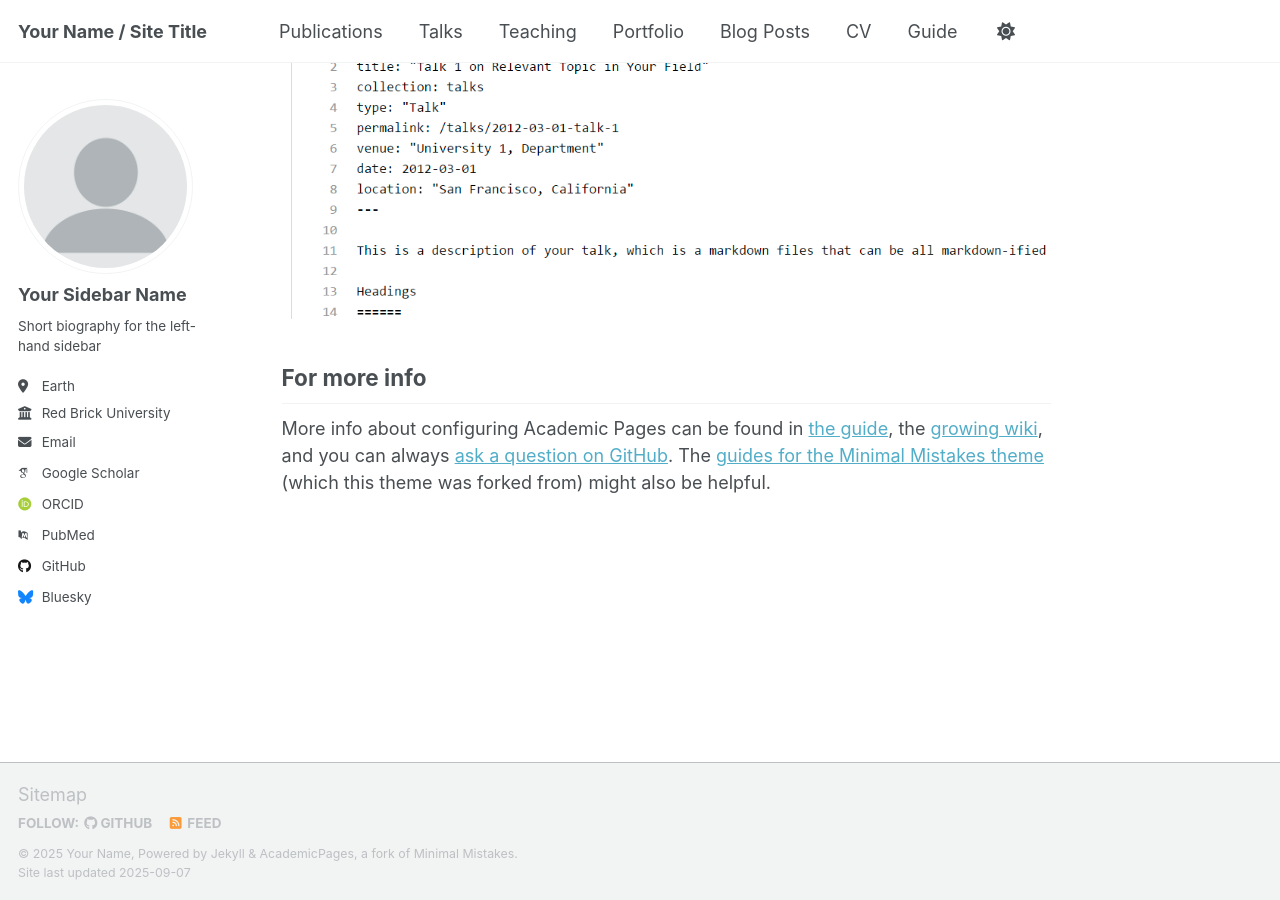
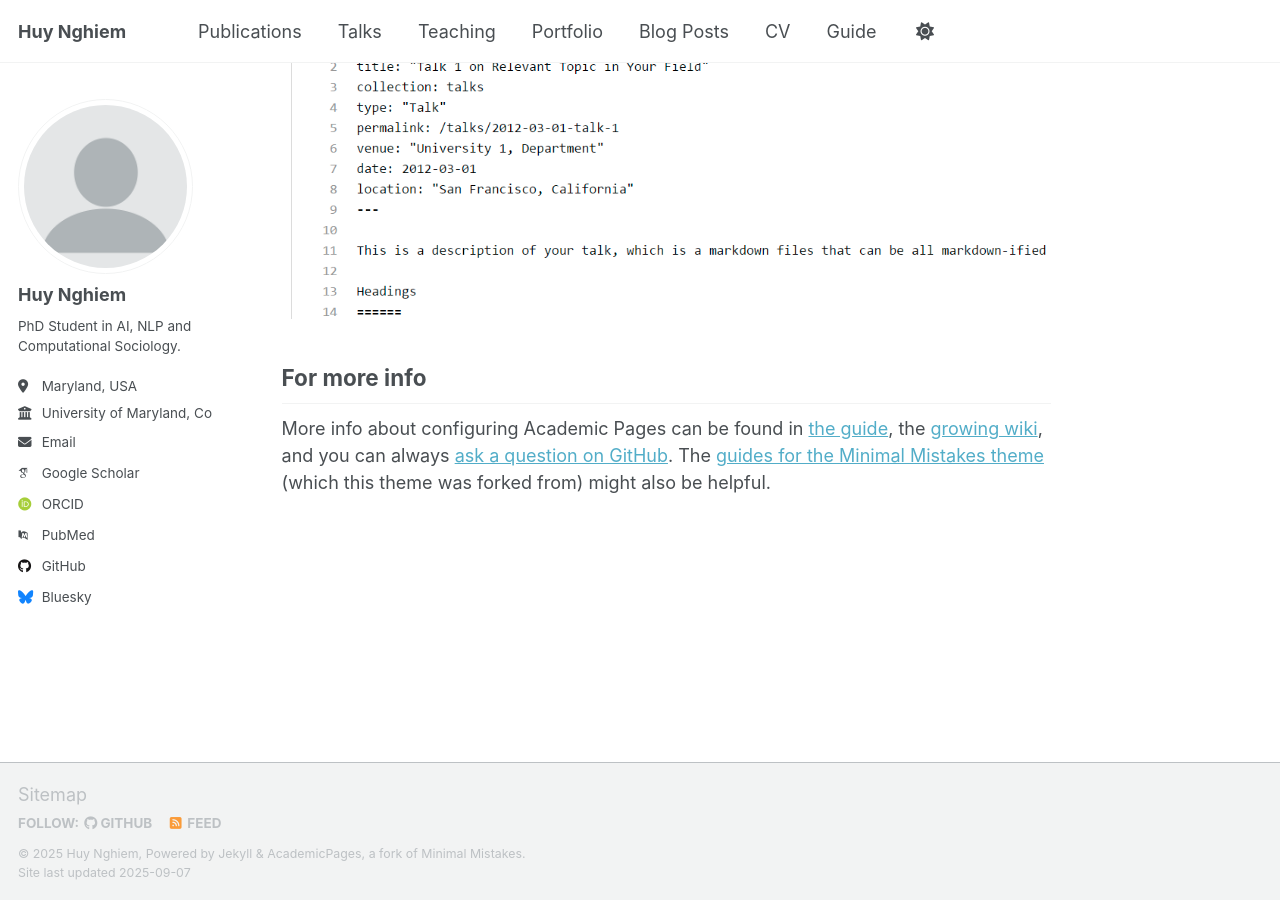
Before and after one commit to hnghiem-nlp/hnghiem-nlp.github.io, a Jekyll site: the page built from _pages/about.md, in a window 1280 px wide and 900 px high, scrolled down 2880 px. Built offline with Jekyll 4.4.1, drawn with Linux system fonts in a browser that asks for light colours; some web fonts are replaced; a script that is not in the unit is left out.

Commit message:
Personalize site config

```diff
--- a/_config.yml
+++ b/_config.yml
@@ -9,11 +9,11 @@
 # Basic Site Settings
 locale                   : "en-US"
 site_theme               : "default" # Currently available options are "default", "air"
-title                    : "Your Name / Site Title"
+title                    : "Huy Nghiem"
 title_separator          : "-"
-name                     : &name "Your Name"
+name                     : &name "Huy Nghiem"
 description              : &description "personal description"
-url                      : https://academicpages.github.io # the base hostname & protocol for your site e.g. "https://[your GitHub username].github.io" or if you already have some other page hosted on Github then use "https://[your GitHub username].github.io/[Your Repo Name]"
+url                      : https://hnghiem-nlp.github.io # the base hostname & protocol for your site e.g. "https://[your GitHub username].github.io" or if you already have some other page hosted on Github then use "https://[your GitHub username].github.io/[Your Repo Name]"
 baseurl                  : "" # the subpath of your site, e.g. "/blog"
 repository               : "academicpages/academicpages.github.io"
 
@@ -23,18 +23,18 @@ repository               : "academicpages/academicpages.github.io"
 author:
   # Biographic information
   avatar           : "profile.png"
-  name             : "Your Sidebar Name"
+  name             : "Huy Nghiem"
   pronouns         : # example: "she/her"
-  bio              : "Short biography for the left-hand sidebar"
-  location         : "Earth"
-  employer         : "Red Brick University"
+  bio              : "PhD Student in AI, NLP and Computational Sociology."
+  location         : "Maryland, USA"
+  employer         : "University of Maryland, College Park"
   uri              : # URL
-  email            : "none@example.org"
+  email            : "nghiemh@umd.edu"
 
   # Academic websites
   academia         : # URL
   arxiv            : # URL - Update with the correct link to your profile
-  googlescholar    : "https://scholar.google.com/citations?user=PS_CX0AAAAAJ"
+  googlescholar    : "https://scholar.google.com/citations?user=dDDHNL0AAAAJ"
   inspire-hep      : # URL
   impactstory      : # URL
   orcid            : "http://orcid.org/yourorcidurl"
```
